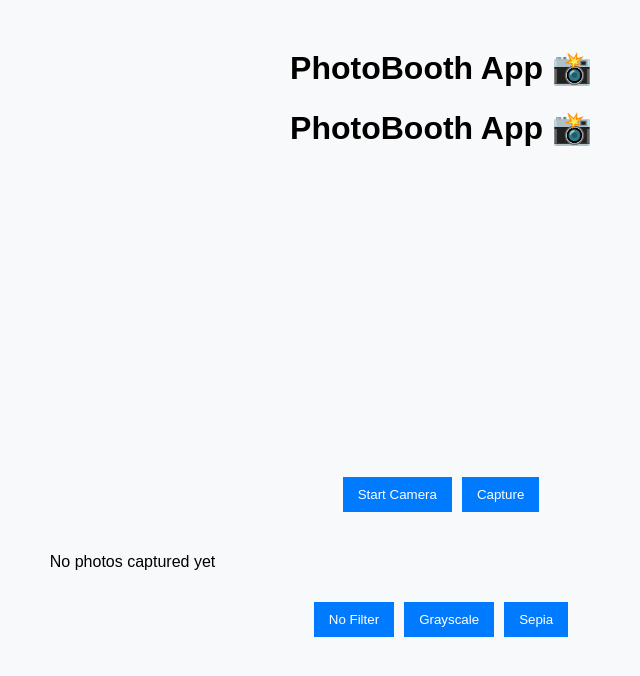
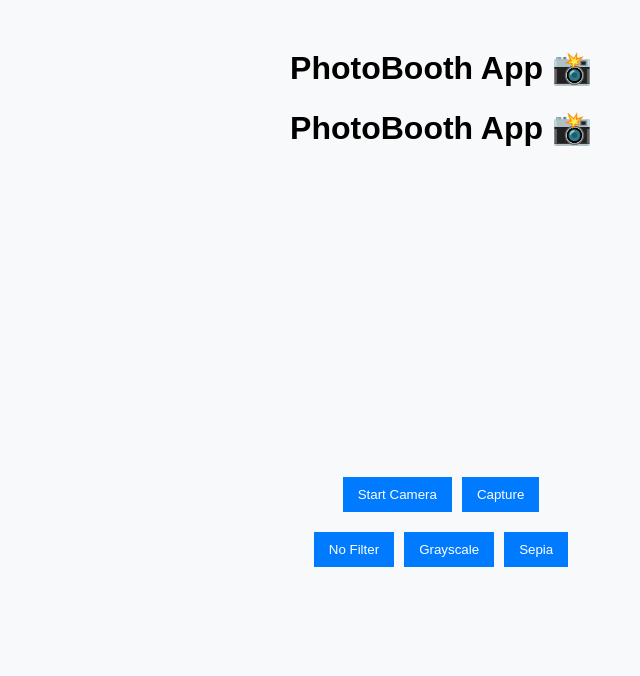
Before and after one commit to yandong2023/picapica, a React (Create React App) app in the folder frontend/: page / in a window 1280 px wide. Shown: the top 676 px of the page, without its empty margins (199-839 px from the left). Built offline with nearby package versions, Linux system fonts and the light colour scheme.

Commit message:
Update PhotoBooth.js

```diff
--- a/frontend/src/PhotoBooth.js
+++ b/frontend/src/PhotoBooth.js
@@ -5,6 +5,7 @@ const PhotoBooth = () => {
   const canvasRef = useRef(null);
   const [capturedImages, setCapturedImages] = useState([]); // Holds multiple images
   const [filter, setFilter] = useState("none");
+  const [countdown, setCountdown] = useState(0); // Holds countdown value
 
   const startCamera = async () => {
     try {
@@ -15,6 +16,21 @@ const PhotoBooth = () => {
     } catch (error) {
       console.error("Error accessing camera:", error);
     }
+  };
+
+  const startCountdown = () => {
+    let timeLeft = 3; // Set countdown duration (3 seconds)
+    setCountdown(timeLeft);
+
+    const timer = setInterval(() => {
+      timeLeft -= 1;
+      setCountdown(timeLeft);
+
+      if (timeLeft === 0) {
+        clearInterval(timer);
+        capturePhoto(); // Capture the photo when countdown reaches 0
+      }
+    }, 1000);
   };
 
   const capturePhoto = () => {
@@ -41,20 +57,19 @@ const PhotoBooth = () => {
       <video ref={videoRef} autoPlay className="video-feed" />
       <canvas ref={canvasRef} className="hidden" />
 
+      {/* Countdown display */}
+      {countdown > 0 && <h2 className="countdown">Capture in {countdown}...</h2>}
+
       <div className="controls">
         <button onClick={startCamera}>Start Camera</button>
-        <button onClick={capturePhoto}>Capture</button>
+        <button onClick={startCountdown}>Capture</button>
       </div>
 
       {/* Display up to 4 captured images */}
-      <div className="image-grid">
-        {capturedImages.length > 0 ? (
-          capturedImages.map((image, index) => (
-            <img key={index} src={image} alt={`Captured ${index + 1}`} className="captured-photo" />
-          ))
-        ) : (
-          <p>No photos captured yet</p>
-        )}
+      <div className="photo-strip">
+        {capturedImages.map((image, index) => (
+          <img key={index} src={image} alt={`Captured ${index + 1}`} className="captured-photo" />
+        ))}
       </div>
 
       <div className="filters">
@@ -62,7 +77,7 @@ const PhotoBooth = () => {
         <button onClick={() => setFilter("grayscale(100%)")}>Grayscale</button>
         <button onClick={() => setFilter("sepia(100%)")}>Sepia</button>
       </div>
-    </div> // ✅ Closing main parent div
+    </div>
   );
 };
 
```
